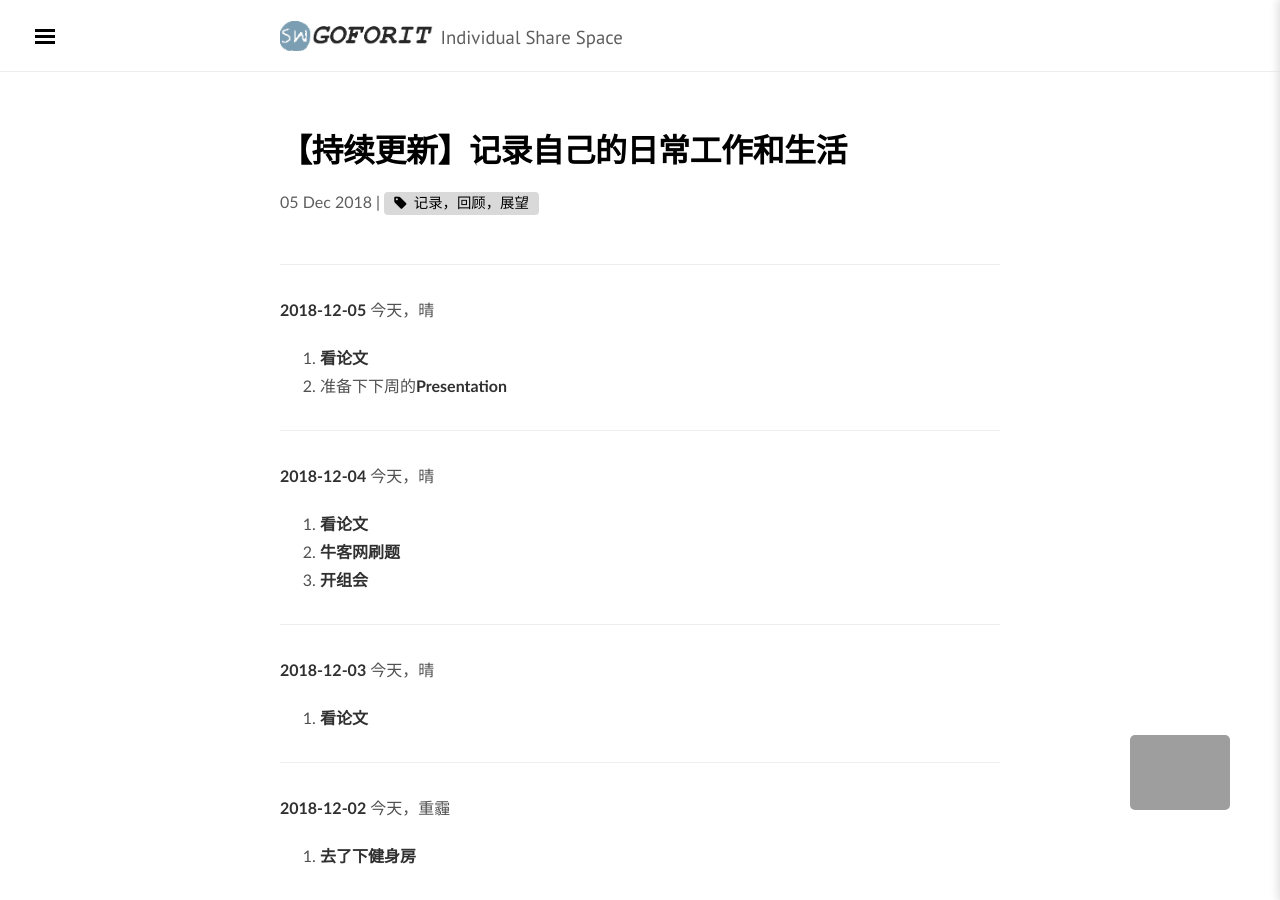
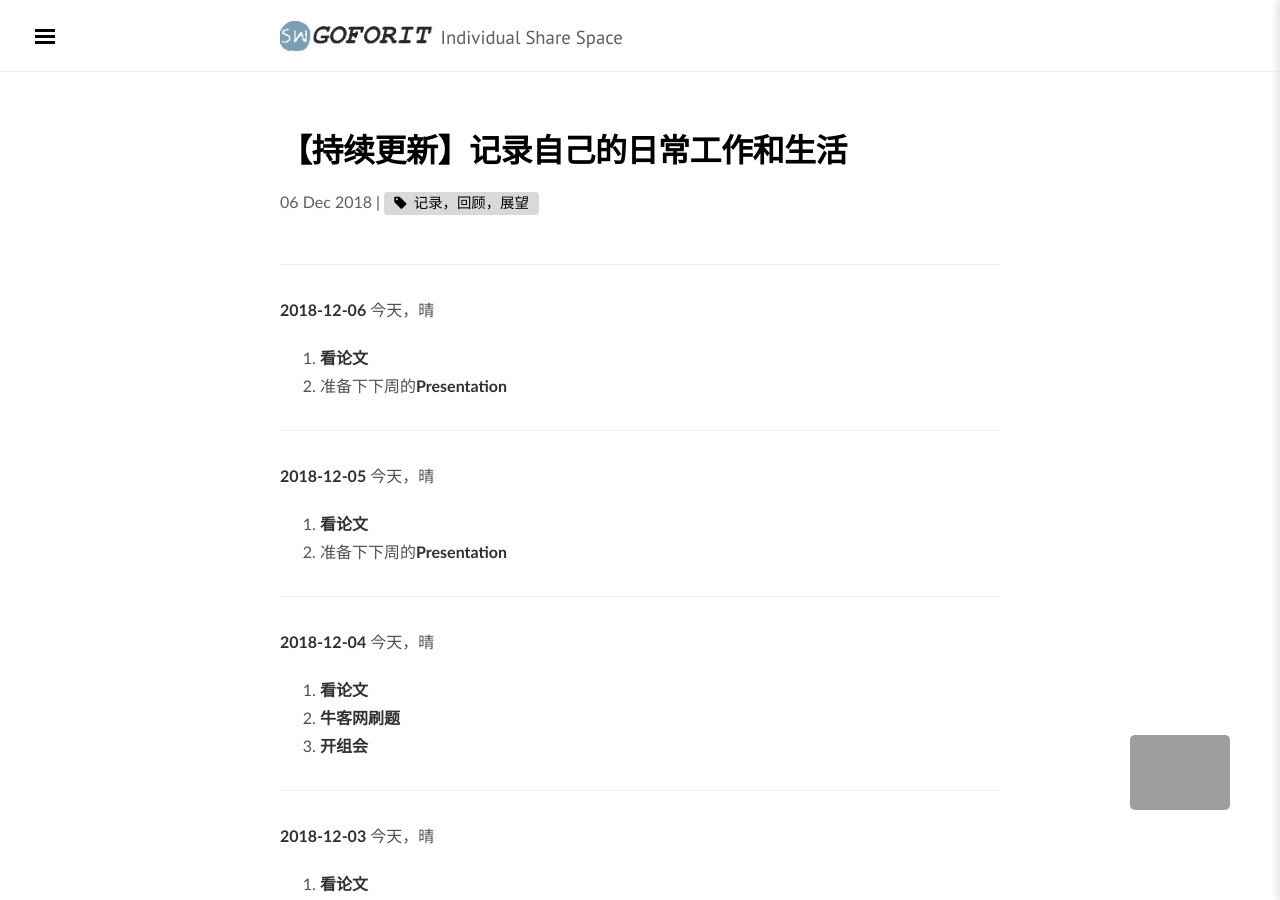
Before and after one commit to illust/illust.github.io, a Jekyll site: the page built from _posts/2018-12-06-works.md, in a window 1280 px wide and 900 px high. Built offline with Jekyll 4.4.1, drawn with Linux system fonts in a browser that asks for light colours; nearby versions of some CDN libraries; some web fonts are replaced; comment, search, counter and statistics services are not loaded.

Commit message:
add work

```diff
--- a/_posts/2018-12-05-works.md
+++ b/_posts/2018-12-06-works.md
@@ -5,6 +5,12 @@ categories: [dailyposts]
 excerpt: 回到写日记的年月里，fight！
 tags: [记录，回顾，展望]
 ---
+----------------------------
+**2018-12-06**
+今天，晴
+1.    **看论文**
+2.    准备下下周的**Presentation**
+
 ----------------------------
 **2018-12-05**
 今天，晴
```
